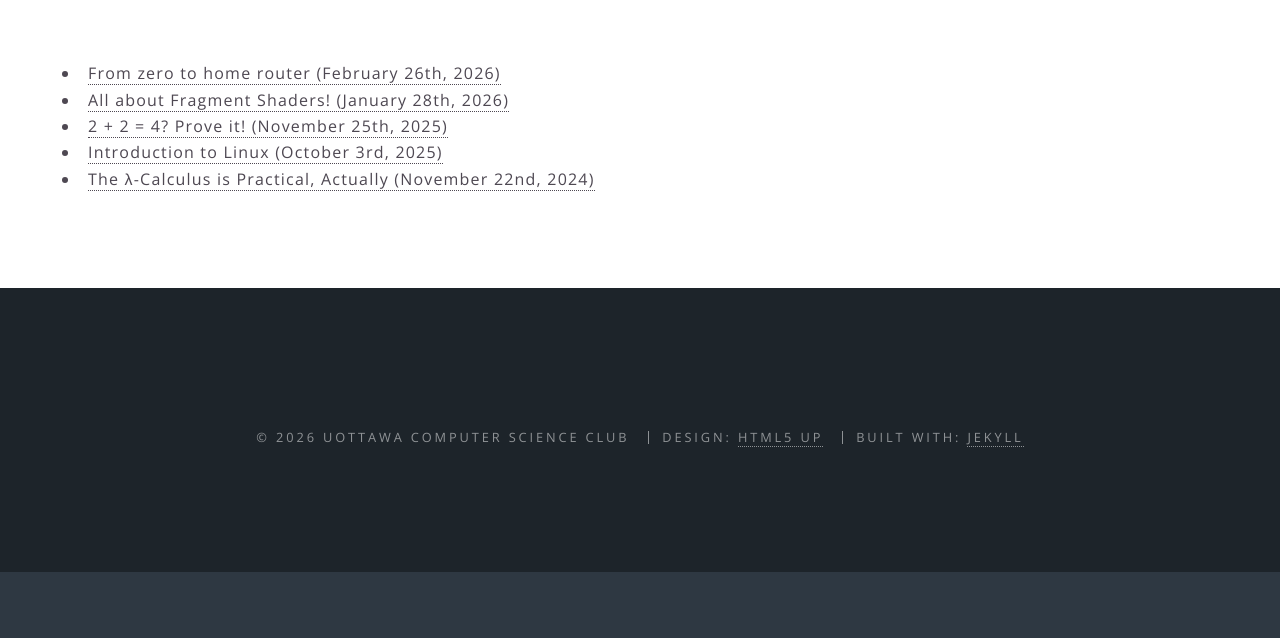
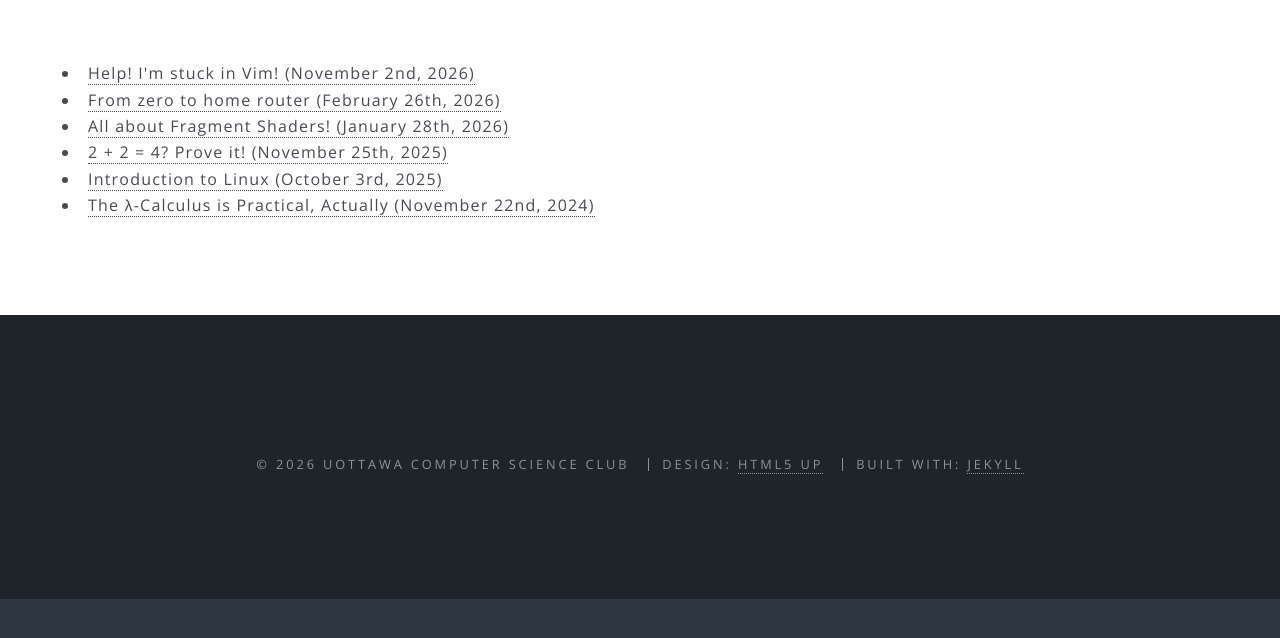
Before and after one commit to uocsclub/uocsclub.github.io, a Jekyll site: the page built from talks/index.html, in a window 1280 px wide, cut to the strip 182-820 px from the top of the page. Built offline with Jekyll 4.4.1, drawn with Linux system fonts in a browser that asks for light colours.

Commit message:
add to index of talks

```diff
--- a/talks/index.html
+++ b/talks/index.html
@@ -5,6 +5,7 @@ title: Past Talks and Workshops
 
 <section class="style2">
   <ul>
+    <li><a href="vim26">Help! I'm stuck in Vim! (November 2nd, 2026)</a></li>
     <li><a href="home-router">From zero to home router (February 26th, 2026)</a></li>
     <li><a href="shaders">All about Fragment Shaders! (January 28th, 2026)</a></li>
     <li><a href="../lean">2 + 2 = 4? Prove it! (November 25th, 2025)</a></li>
```
